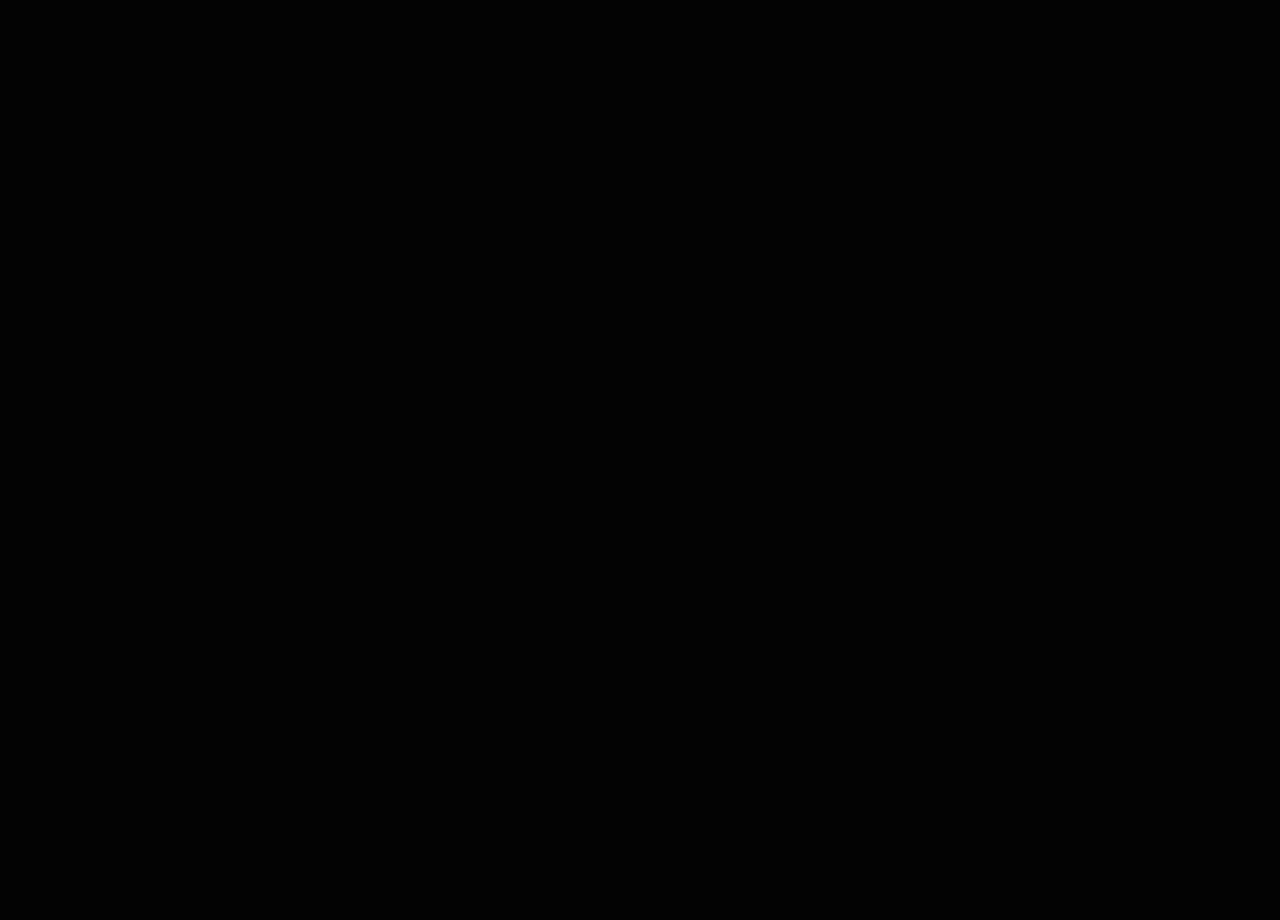
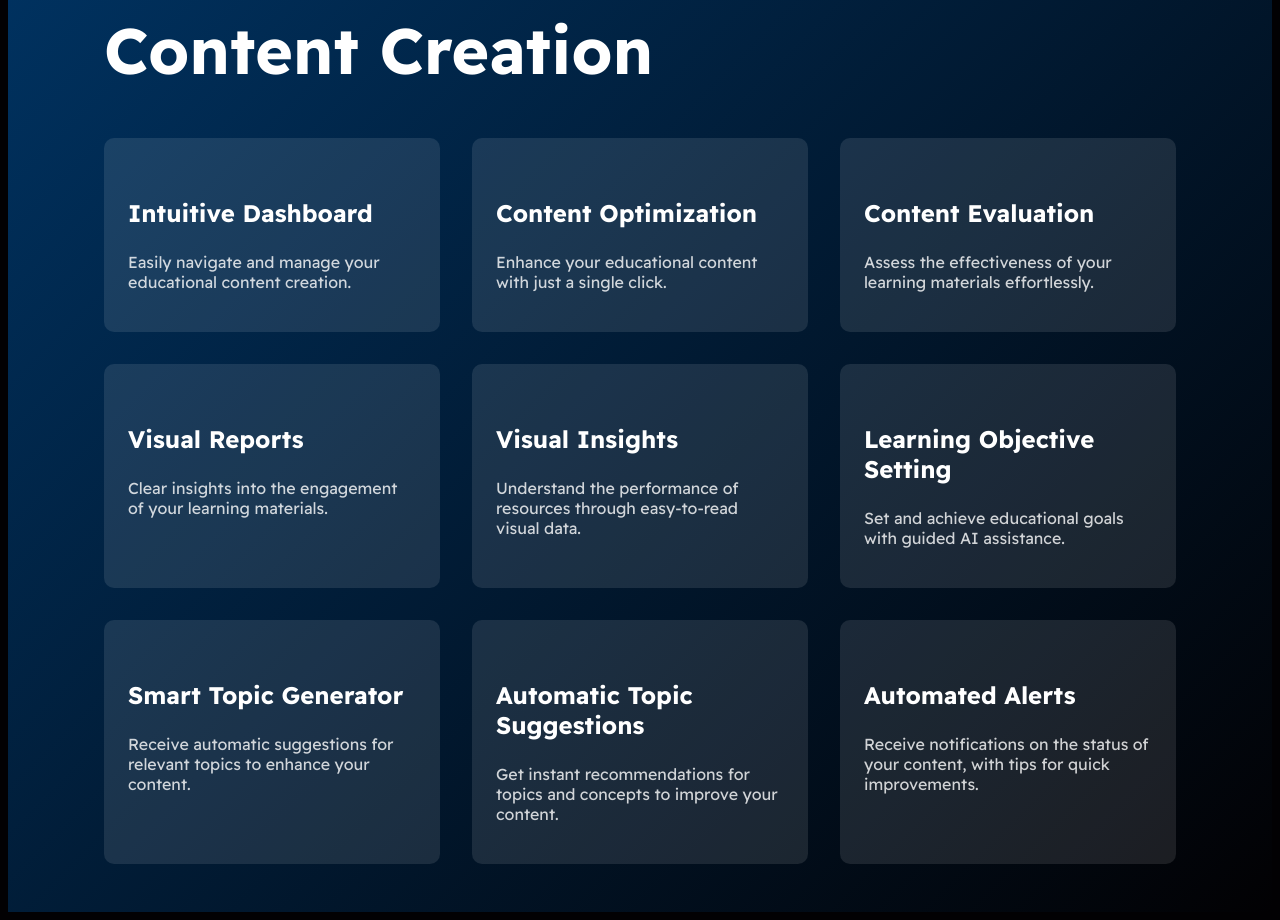
Before and after one commit to NullPointers-hackathon/Shivam_AI, a React (Vite) app: page / in a window 1280 px wide. Shown: the part 3040-3960 px from the top of the page. Before the commit the page ends 2799 px from the top, so only its background shows below. Built offline with nearby package versions, Linux system fonts and the light colour scheme.

Commit message:
landing-page-feature-section-added

```diff
--- /dev/null
+++ b/src/components/specific/landingPage/landingFeatures/LandingFeatures.css
@@ -0,0 +1,78 @@
+.landing-page-features {
+  margin-top: 7%;
+  padding: 3rem 6rem;
+  background: linear-gradient(135deg, #003566, #020103);
+  color: #fff;
+}
+
+.landing-page-features h1 {
+  font-size: 4rem;
+}
+
+.landing-page-features-features-grid {
+  display: grid;
+  grid-template-columns: repeat(3, 1fr);
+  gap: 2rem;
+  margin-top: 3rem;
+}
+
+.landing-page-features-feature {
+  display: flex;
+  flex-direction: column;
+  align-items: flex-start;
+  background-color: rgba(255, 255, 255, 0.1);
+  padding: 1.5rem;
+  border-radius: 10px;
+}
+
+.landing-page-features-feature i {
+  font-size: 2rem;
+  margin-bottom: 1rem;
+}
+
+.landing-page-features-feature h2 {
+  font-size: 1.5rem;
+  margin-bottom: 0.5rem;
+}
+
+.landing-page-features-feature p {
+  font-size: 1rem;
+  opacity: 0.8;
+}
+
+/* Sample icons (you can replace with actual icons) */
+/* .icon-dashboard:before {
+  content: "📊";
+}
+
+.icon-optimization:before {
+  content: "⚙️";
+}
+
+.icon-evaluation:before {
+  content: "📈";
+}
+
+.icon-visual-reports:before {
+  content: "📉";
+}
+
+.icon-visual-insights:before {
+  content: "👁️";
+}
+
+.icon-objective:before {
+  content: "🎯";
+}
+
+.icon-topic-generator:before {
+  content: "🔄";
+}
+
+.icon-topic-suggestions:before {
+  content: "💡";
+}
+
+.icon-alerts:before {
+  content: "🔔";
+} */
--- /dev/null
+++ b/src/components/specific/landingPage/landingFeatures/LandingFeatures.jsx
@@ -0,0 +1,73 @@
+import React from "react";
+import "./LandingFeatures.css";
+
+export default function LandingFeatures() {
+  return (
+    <div className="landing-page-features">
+      <h1>
+        Enhance Your <br /> Content Creation
+      </h1>
+      <div className="landing-page-features-features-grid">
+        <div className="landing-page-features-feature">
+          <i className="landing-page-features-icon-dashboard"></i>
+          <h2>Intuitive Dashboard</h2>
+          <p>Easily navigate and manage your educational content creation.</p>
+        </div>
+        <div className="landing-page-features-feature">
+          <i className="landing-page-features-icon-optimization"></i>
+          <h2>Content Optimization</h2>
+          <p>Enhance your educational content with just a single click.</p>
+        </div>
+        <div className="landing-page-features-feature">
+          <i className="landing-page-features-icon-evaluation"></i>
+          <h2>Content Evaluation</h2>
+          <p>
+            Assess the effectiveness of your learning materials effortlessly.
+          </p>
+        </div>
+        <div className="landing-page-features-feature">
+          <i className="landing-page-features-icon-visual-reports"></i>
+          <h2>Visual Reports</h2>
+          <p>Clear insights into the engagement of your learning materials.</p>
+        </div>
+        <div className="landing-page-features-feature">
+          <i className="landing-page-features-icon-visual-insights"></i>
+          <h2>Visual Insights</h2>
+          <p>
+            Understand the performance of resources through easy-to-read visual
+            data.
+          </p>
+        </div>
+        <div className="landing-page-features-feature">
+          <i className="landing-page-features-icon-objective"></i>
+          <h2>Learning Objective Setting</h2>
+          <p>Set and achieve educational goals with guided AI assistance.</p>
+        </div>
+        <div className="landing-page-features-feature">
+          <i className="landing-page-features-icon-topic-generator"></i>
+          <h2>Smart Topic Generator</h2>
+          <p>
+            Receive automatic suggestions for relevant topics to enhance your
+            content.
+          </p>
+        </div>
+        <div className="landing-page-features-feature">
+          <i className="landing-page-features-icon-topic-suggestions"></i>
+          <h2>Automatic Topic Suggestions</h2>
+          <p>
+            Get instant recommendations for topics and concepts to improve your
+            content.
+          </p>
+        </div>
+        <div className="landing-page-features-feature">
+          <i className="landing-page-features-icon-alerts"></i>
+          <h2>Automated Alerts</h2>
+          <p>
+            Receive notifications on the status of your content, with tips for
+            quick improvements.
+          </p>
+        </div>
+      </div>
+    </div>
+  );
+}
--- a/src/pages/landingPage/LandingPage.jsx
+++ b/src/pages/landingPage/LandingPage.jsx
@@ -3,12 +3,14 @@ import "./LandingPage.css";
 import LandingNavbar from "../../components/specific/landingPage/landingNavbar/LandingNavbar";
 import LandingHome from "../../components/specific/landingPage/landingHome/LandingHome";
 import LandingAbout from "../../components/specific/landingPage/landingAbout/LandingAbout";
+import LandingFeatures from "../../components/specific/landingPage/landingFeatures/LandingFeatures";
 export default function LandingPage() {
   return (
     <div>
       <LandingNavbar />
       <LandingHome />
       <LandingAbout />
+      <LandingFeatures />
     </div>
   );
 }
```
Also changed, not shown: src/assets/images/Features.png (added).
